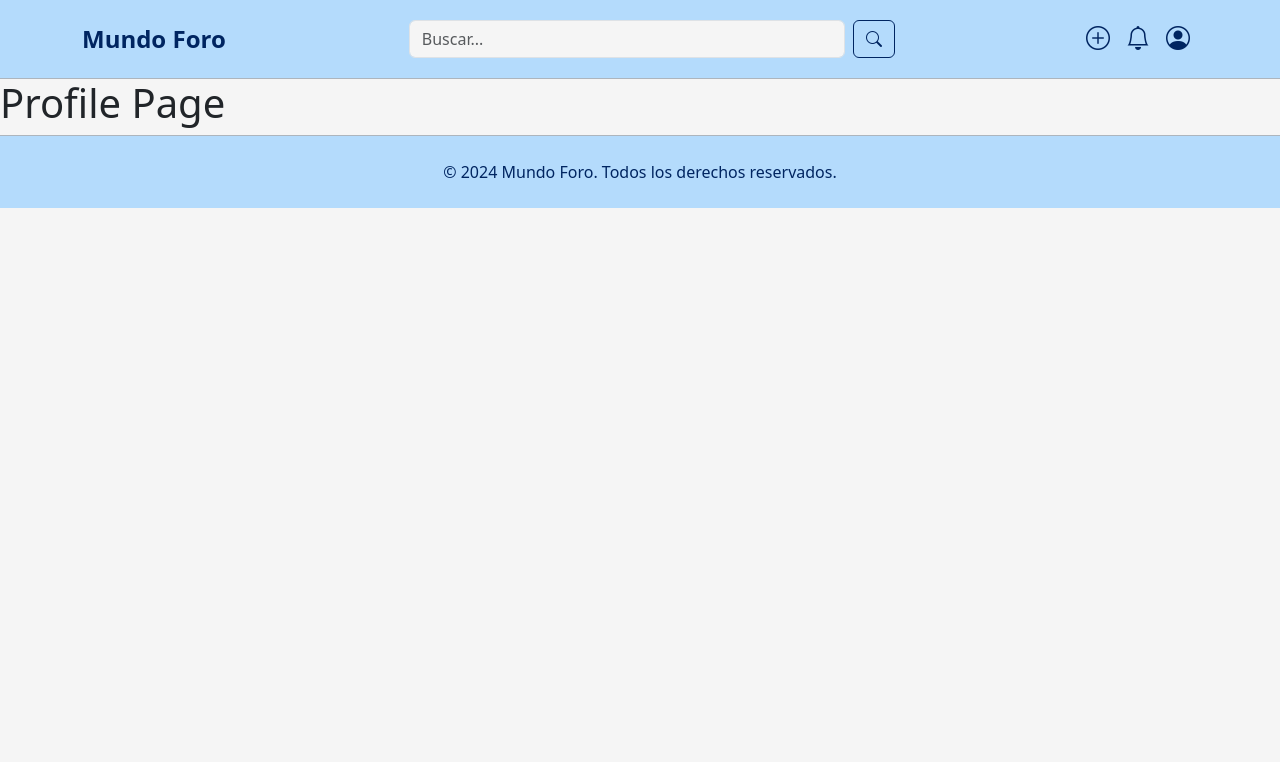
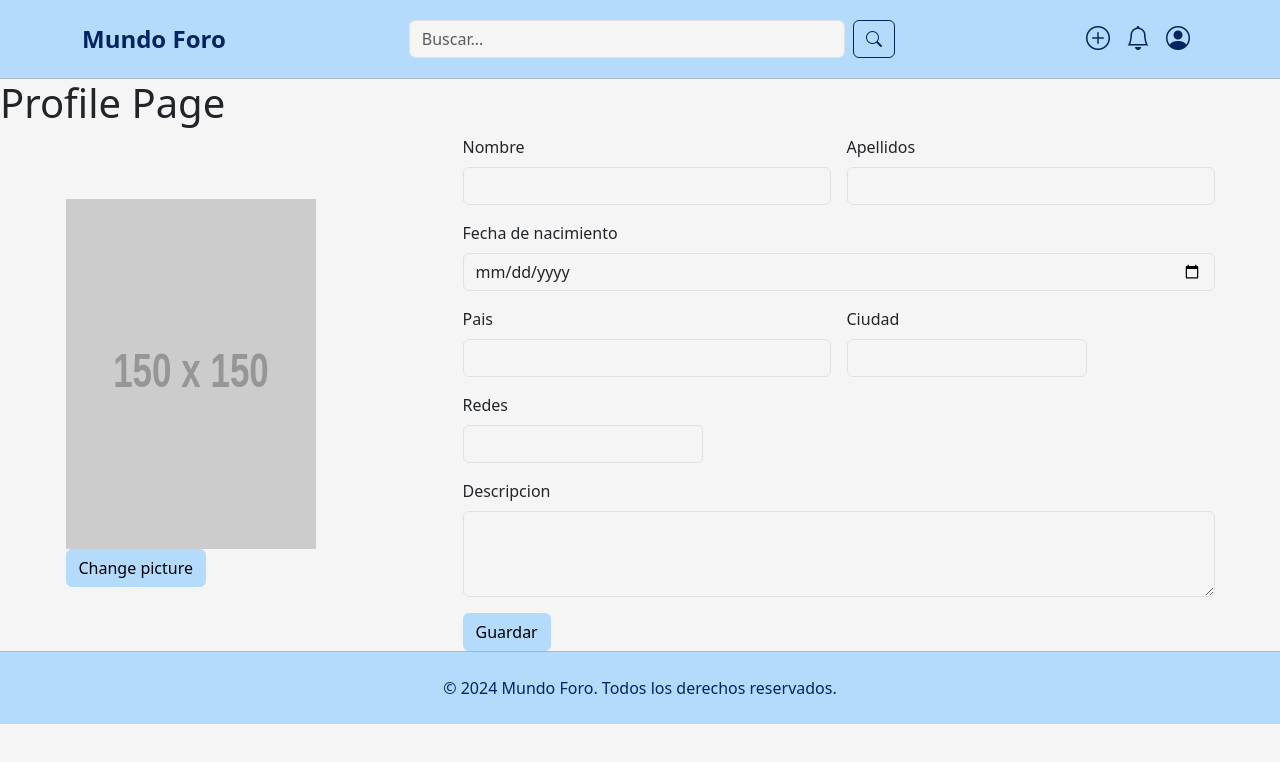
Before and after one commit to Croissanton/IU_Proyecto, a React (Create React App) app in the folder foro-mundo/: page /profile in a window 1280 px wide. Shown: the top 762 px of the page. Built offline with nearby package versions, Linux system fonts and the light colour scheme.

Commit message:
profilePage

```diff
--- a/foro-mundo/src/Pages/ProfilePage.js
+++ b/foro-mundo/src/Pages/ProfilePage.js
@@ -1,12 +1,64 @@
-import React from "react";
 import MainLayout from "../layout/MainLayout.js";
-
+import React from 'react';
+/*
 function ProfilePage() {
   return (
     <MainLayout>
       <h1>Profile Page</h1>
     </MainLayout>
   );
+} */
+
+function ProfilePage() {
+  return (
+    <MainLayout>
+      <h1>Profile Page</h1>
+      <div style={{ display: "flex"}}>
+        <div className="m-auto">
+          <img src="https://via.placeholder.com/150" alt="profile" width="250" height="350" justifyContent="center"/>
+          <div className="m-auto">
+            <button type="secondary" class="btn btn-primary">Change picture</button>
+          </div>
+        </div>
+        <div className="m-auto" style={{ width: "60%", display:"flex", justifyContent:"flex-end"}}>
+        <form class="row col-12 g-3">
+          <div class="col-md-6">
+            <label for="inputNombre4" class="form-label">Nombre</label>
+            <input type="text" class="form-control" id="inputNombre4"></input>
+          </div>
+          <div class="col-md-6">
+            <label for="inputApellidos4" class="form-label">Apellidos</label>
+            <input type="text" class="form-control" id="inputApellidos4"></input>
+          </div>
+          <div class="col-12">
+            <label for="inputFechaNacimiento" class="form-label">Fecha de nacimiento</label>
+            <input type="date" class="form-control" id="inputFechaNacimiento"></input>
+          </div>
+          <div class="col-md-6">
+            <label for="inputPais" class="form-label">Pais</label>
+            <input type="text" class="form-control" id="inputPais"></input>
+          </div>
+          <div class="col-md-4">
+            <label for="inputCiduad" class="form-label">Ciudad</label>
+            <input type="text" class="form-control" id="inputCiudad"></input>
+          </div>
+          <div class="col-md-4">
+            <label for="inputRedes" class="form-label">Redes</label>
+            <input type="text" class="form-control" id="inputRedes"></input>
+          </div>
+          <div class="col-12">
+            <label for="inputDescripcion" class="form-label">Descripcion</label>
+            <textarea class="form-control" id="inputDescripcion" rows="3"></textarea>
+          </div>
+          <div class="col-12" >
+            <button type="submit" class="btn btn-primary">Guardar</button>
+          </div>
+        </form>
+
+        </div>
+      </div>
+    </MainLayout>
+  );
 }
 
 export default ProfilePage;
```
Also changed, not shown: 1 other file (tests, documents, lock files or other folders).
